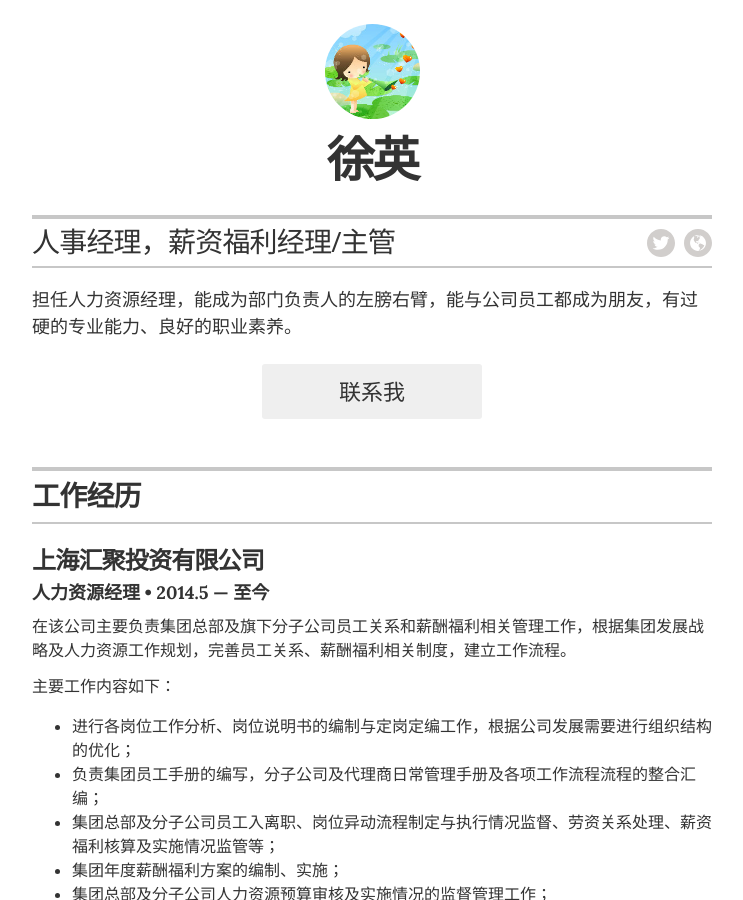
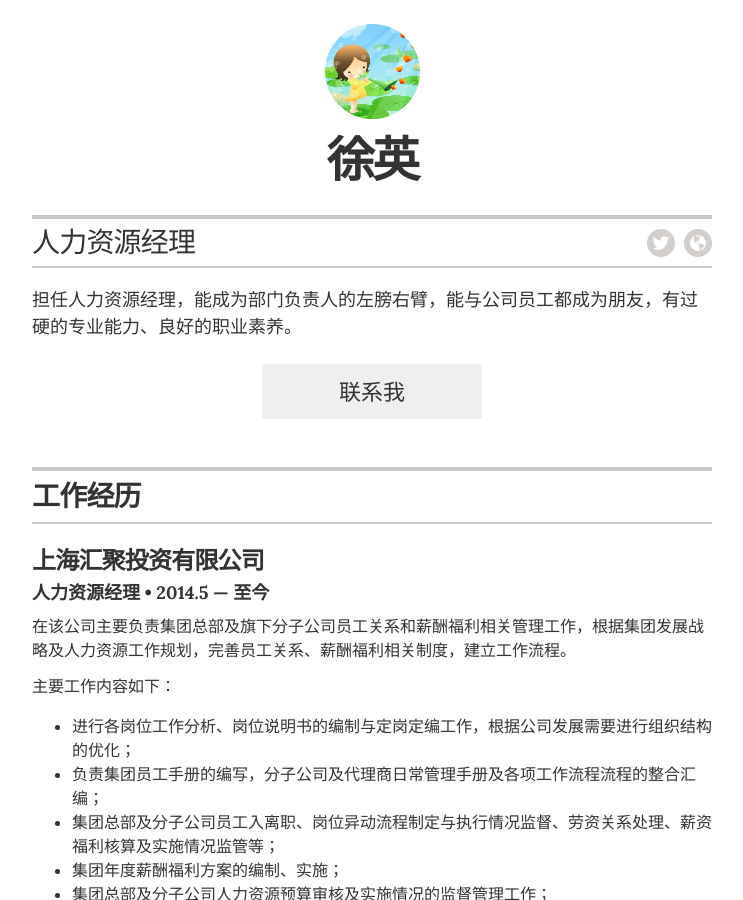
Before and after one commit to missdeer/xyyingresume, a Jekyll site: the page built from index.html, in a window 1280 px wide and 900 px high. Shown: the whole window, without its empty margins (268-1011 px from the left). Built offline with Jekyll 4.4.1, drawn with Linux system fonts in a browser that asks for light colours.

Commit message:
(*)modify title

```diff
--- a/_config.yml
+++ b/_config.yml
@@ -1,6 +1,6 @@
 # Site settings
-title: "徐英的简历——人事经理，薪资福利经理/主管"
-description: "徐英的简历——人事经理，薪资福利经理/主管"
+title: "徐英的简历——人力资源经理"
+description: "徐英的简历——人力资源经理"
 
 # Build settings
 markdown: kramdown
@@ -11,7 +11,7 @@ sass:
 # Resume settings
 resume_avatar:                  "true"
 resume_name:                    "徐英"
-resume_title:                   "人事经理，薪资福利经理/主管"
+resume_title:                   "人力资源经理"
 resume_contact_email:           "xu_ying0512@126.com"
 
 # use "yes" to display the email contact button,
```
